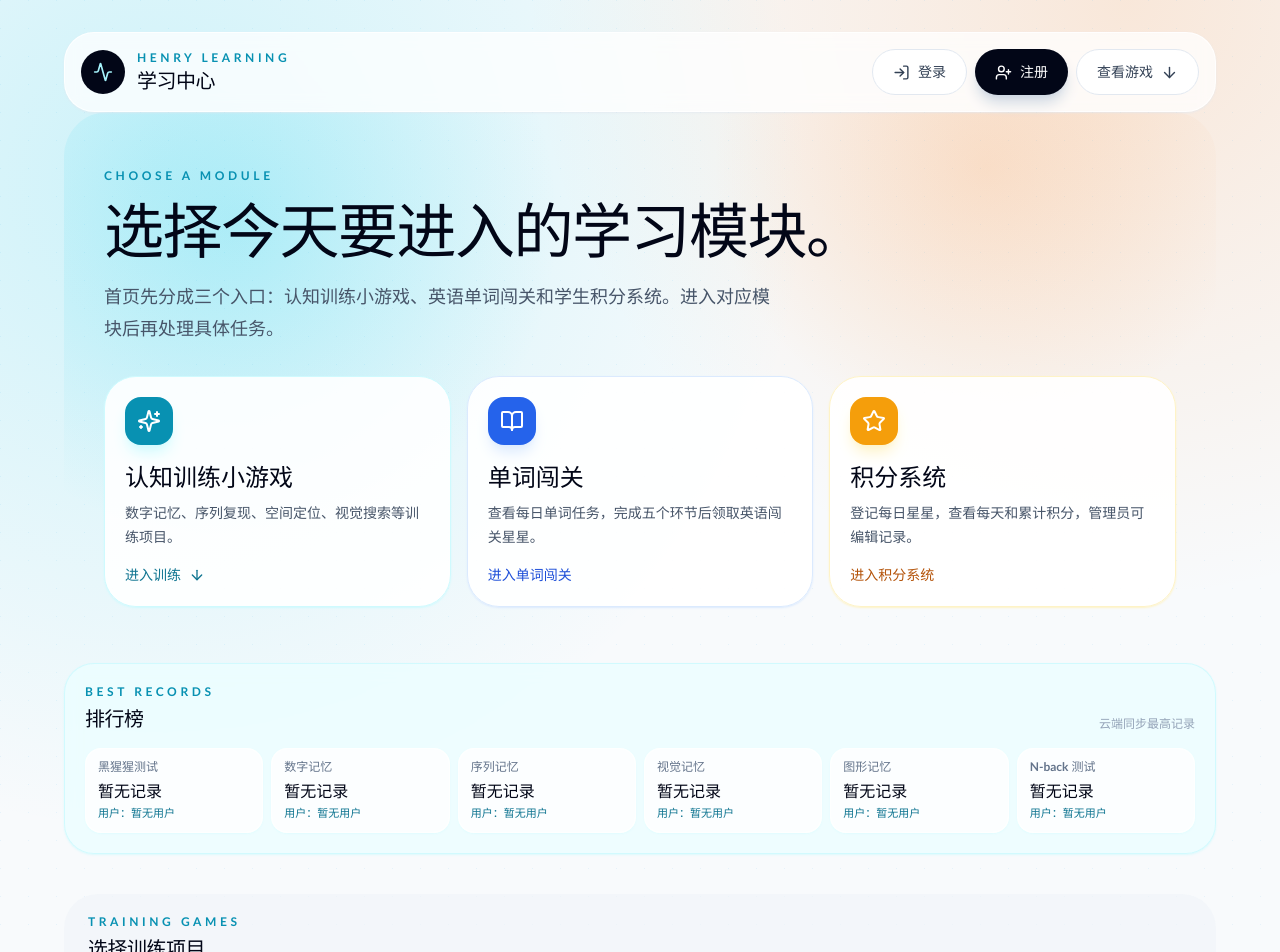
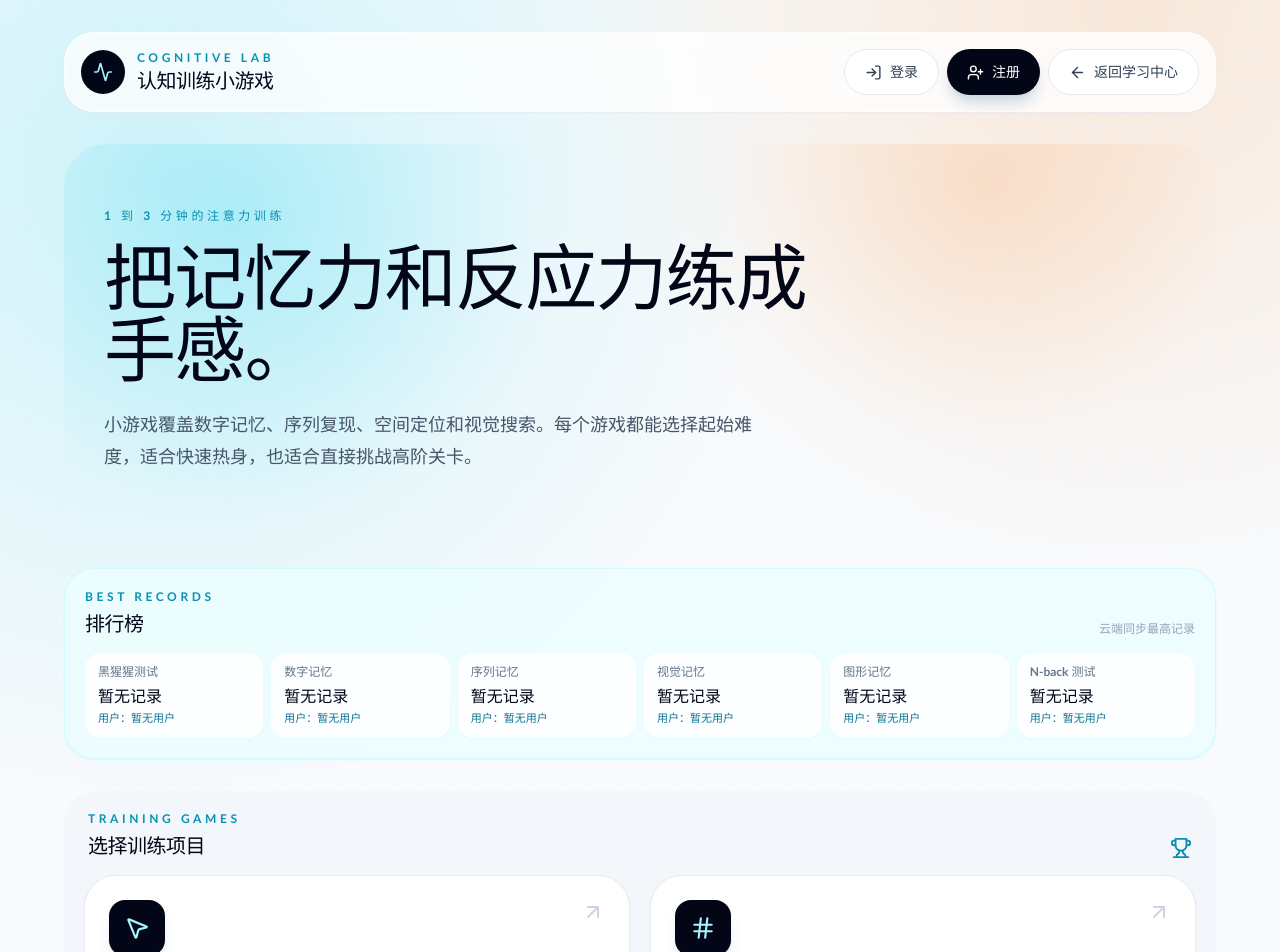
Before and after one commit to bessie2525/henry_games, a React (Vite) app: page /cognitive-games in a window 1280 px wide. Shown: the top 952 px of the page. Built offline with nearby package versions, Linux system fonts and the light colour scheme; no server answers.

Commit message:
Move cognitive games to dedicated page

```diff
--- a/src/App.tsx
+++ b/src/App.tsx
@@ -3,6 +3,7 @@ import { BrowserRouter as Router, Routes, Route } from "react-router-dom";
 import { AuthProvider } from "@/hooks/useAuth";
 
 const Home = lazy(() => import("@/pages/Home"));
+const CognitiveGames = lazy(() => import("@/pages/CognitiveGames"));
 const Points = lazy(() => import("@/pages/Points"));
 const WordChallenge = lazy(() => import("@/pages/WordChallenge"));
 const ChimpTestGame = lazy(() => import("@/games/chimpTest/ChimpTestGame"));
@@ -29,6 +30,7 @@ export default function App() {
         <Suspense fallback={<RouteFallback />}>
           <Routes>
             <Route path="/" element={<Home />} />
+            <Route path="/cognitive-games" element={<CognitiveGames />} />
             <Route path="/points" element={<Points />} />
             <Route path="/word-challenge" element={<WordChallenge />} />
             <Route path="/games/chimp-test" element={<ChimpTestGame />} />
--- /dev/null
+++ b/src/pages/CognitiveGames.tsx
@@ -0,0 +1,89 @@
+import { Link } from 'react-router-dom'
+import { Activity, ArrowLeft, Trophy } from 'lucide-react'
+import AccountMenu from '@/components/AccountMenu'
+import GameCard from '@/components/GameCard'
+import { games } from '@/data/games'
+import { useBestScores } from '@/hooks/useBestScores'
+import { formatBestScore } from '@/utils/storage'
+
+export default function CognitiveGames() {
+  const { bestScores } = useBestScores()
+
+  return (
+    <main className="min-h-screen px-4 py-6 md:py-8">
+      <div className="mx-auto max-w-6xl space-y-8">
+        <nav className="flex flex-col gap-4 rounded-[30px] border border-white/80 bg-white/75 p-4 shadow-sm shadow-slate-200/70 backdrop-blur sm:flex-row sm:items-center sm:justify-between">
+          <div className="flex items-center gap-3">
+            <div className="grid h-11 w-11 place-items-center rounded-full bg-slate-950 text-cyan-200">
+              <Activity size={20} />
+            </div>
+            <div>
+              <p className="text-xs font-black uppercase tracking-[0.3em] text-cyan-600">Cognitive Lab</p>
+              <h1 className="text-xl font-black tracking-tight text-slate-950">认知训练小游戏</h1>
+            </div>
+          </div>
+          <div className="flex flex-wrap gap-2">
+            <AccountMenu />
+            <Link className="btn-secondary justify-center" to="/">
+              <ArrowLeft size={17} />
+              返回学习中心
+            </Link>
+          </div>
+        </nav>
+
+        <section className="relative overflow-hidden rounded-[44px] px-6 py-12 md:px-10 md:py-16">
+          <div className="absolute inset-0 -z-10 bg-[radial-gradient(circle_at_15%_20%,rgba(34,211,238,0.22),transparent_30%),radial-gradient(circle_at_80%_10%,rgba(251,146,60,0.18),transparent_26%)]" />
+          <div className="max-w-3xl">
+            <p className="eyebrow">1 到 3 分钟的注意力训练</p>
+            <h2 className="mt-4 text-5xl font-black leading-[0.95] tracking-tight text-slate-950 md:text-7xl">
+              把记忆力和反应力练成手感。
+            </h2>
+            <p className="mt-6 max-w-2xl text-lg leading-8 text-slate-600">
+              小游戏覆盖数字记忆、序列复现、空间定位和视觉搜索。每个游戏都能选择起始难度，适合快速热身，也适合直接挑战高阶关卡。
+            </p>
+          </div>
+        </section>
+
+        <section
+          id="scores"
+          className="rounded-[30px] border border-cyan-100/90 bg-cyan-50/80 p-4 shadow-sm shadow-cyan-100/70 backdrop-blur sm:p-5"
+        >
+          <div className="flex flex-wrap items-end justify-between gap-3">
+            <div>
+              <p className="eyebrow">Best Records</p>
+              <h2 className="mt-1 text-xl font-black tracking-tight text-slate-950">排行榜</h2>
+            </div>
+            <p className="text-xs font-semibold text-slate-400">云端同步最高记录</p>
+          </div>
+
+          <div className="mt-4 grid grid-cols-2 gap-2 sm:grid-cols-3 lg:grid-cols-6">
+            {games.map((game) => (
+              <div key={game.id} className="rounded-2xl border border-white/80 bg-white/85 px-3 py-2.5 shadow-sm shadow-cyan-100/40">
+                <p className="truncate text-xs font-bold text-slate-500">{game.name}</p>
+                <p className="mt-1 truncate text-base font-black text-slate-950">{formatBestScore(game.id, bestScores[game.id])}</p>
+                <p className="mt-0.5 truncate text-[11px] font-bold text-cyan-700">
+                  用户：{bestScores[game.id] ? bestScores[game.id]?.username || '匿名' : '暂无用户'}
+                </p>
+              </div>
+            ))}
+          </div>
+        </section>
+
+        <section id="games" className="rounded-[34px] bg-slate-100/70 p-3 sm:p-5">
+          <div className="mb-4 flex items-end justify-between gap-3 px-1">
+            <div>
+              <p className="eyebrow">Training Games</p>
+              <h2 className="mt-1 text-xl font-black tracking-tight text-slate-950">选择训练项目</h2>
+            </div>
+            <Trophy className="text-cyan-600" size={22} />
+          </div>
+          <div className="grid gap-5 md:grid-cols-2">
+            {games.map((game) => (
+              <GameCard key={game.id} game={game} bestScore={bestScores[game.id]} />
+            ))}
+          </div>
+        </section>
+      </div>
+    </main>
+  )
+}
--- a/src/pages/Home.tsx
+++ b/src/pages/Home.tsx
@@ -1,14 +1,8 @@
 import { Link } from 'react-router-dom'
-import { Activity, ArrowDown, BookOpen, Sparkles, Star } from 'lucide-react'
+import { Activity, BookOpen, Sparkles, Star } from 'lucide-react'
 import AccountMenu from '@/components/AccountMenu'
-import GameCard from '@/components/GameCard'
-import { games } from '@/data/games'
-import { useBestScores } from '@/hooks/useBestScores'
-import { formatBestScore } from '@/utils/storage'
 
 export default function Home() {
-  const { bestScores } = useBestScores()
-
   return (
     <main className="min-h-screen px-4 py-6 md:py-8">
       <div className="mx-auto max-w-6xl">
@@ -24,10 +18,6 @@ export default function Home() {
           </div>
           <div className="flex flex-wrap gap-2">
             <AccountMenu />
-            <a className="btn-secondary justify-center" href="#games">
-              查看游戏
-              <ArrowDown size={17} />
-            </a>
           </div>
         </nav>
 
@@ -43,17 +33,14 @@ export default function Home() {
             </p>
           </div>
           <div className="mt-8 grid gap-4 md:grid-cols-3">
-            <a className="group rounded-[32px] border border-cyan-100 bg-white/90 p-5 shadow-sm shadow-cyan-100 transition hover:-translate-y-1 hover:border-cyan-300 hover:shadow-xl hover:shadow-cyan-100" href="#games">
+            <Link className="group rounded-[32px] border border-cyan-100 bg-white/90 p-5 shadow-sm shadow-cyan-100 transition hover:-translate-y-1 hover:border-cyan-300 hover:shadow-xl hover:shadow-cyan-100" to="/cognitive-games">
               <div className="grid h-12 w-12 place-items-center rounded-2xl bg-cyan-600 text-white shadow-lg shadow-cyan-100">
                 <Sparkles size={24} />
               </div>
               <h3 className="mt-4 text-2xl font-black text-slate-950">认知训练小游戏</h3>
               <p className="mt-2 text-sm font-semibold leading-6 text-slate-600">数字记忆、序列复现、空间定位、视觉搜索等训练项目。</p>
-              <span className="mt-4 inline-flex items-center gap-2 text-sm font-black text-cyan-700">
-                进入训练
-                <ArrowDown size={16} />
-              </span>
-            </a>
+              <span className="mt-4 inline-flex items-center gap-2 text-sm font-black text-cyan-700">进入训练</span>
+            </Link>
             <Link className="group rounded-[32px] border border-blue-100 bg-white/90 p-5 shadow-sm shadow-blue-100 transition hover:-translate-y-1 hover:border-blue-300 hover:shadow-xl hover:shadow-blue-100" to="/word-challenge">
               <div className="grid h-12 w-12 place-items-center rounded-2xl bg-blue-600 text-white shadow-lg shadow-blue-100">
                 <BookOpen size={24} />
@@ -72,45 +59,6 @@ export default function Home() {
             </Link>
           </div>
         </section>
-
-        <section
-          id="scores"
-          className="rounded-[30px] border border-cyan-100/90 bg-cyan-50/80 p-4 shadow-sm shadow-cyan-100/70 backdrop-blur sm:p-5"
-        >
-          <div className="flex flex-wrap items-end justify-between gap-3">
-            <div>
-              <p className="eyebrow">Best Records</p>
-              <h2 className="mt-1 text-xl font-black tracking-tight text-slate-950">排行榜</h2>
-            </div>
-            <p className="text-xs font-semibold text-slate-400">云端同步最高记录</p>
-          </div>
-
-          <div className="mt-4 grid grid-cols-2 gap-2 sm:grid-cols-3 lg:grid-cols-6">
-            {games.map((game) => (
-              <div key={game.id} className="rounded-2xl border border-white/80 bg-white/85 px-3 py-2.5 shadow-sm shadow-cyan-100/40">
-                <p className="truncate text-xs font-bold text-slate-500">{game.name}</p>
-                <p className="mt-1 truncate text-base font-black text-slate-950">{formatBestScore(game.id, bestScores[game.id])}</p>
-                <p className="mt-0.5 truncate text-[11px] font-bold text-cyan-700">
-                  用户：{bestScores[game.id] ? bestScores[game.id]?.username || '匿名' : '暂无用户'}
-                </p>
-              </div>
-            ))}
-          </div>
-        </section>
-
-        <section id="games" className="mt-10 rounded-[34px] bg-slate-100/70 p-3 sm:p-5">
-          <div className="mb-4 flex items-end justify-between gap-3 px-1">
-            <div>
-              <p className="eyebrow">Training Games</p>
-              <h2 className="mt-1 text-xl font-black tracking-tight text-slate-950">选择训练项目</h2>
-            </div>
-          </div>
-          <div className="grid gap-5 md:grid-cols-2">
-            {games.map((game) => (
-              <GameCard key={game.id} game={game} bestScore={bestScores[game.id]} />
-            ))}
-          </div>
-        </section>
       </div>
     </main>
   )
```
